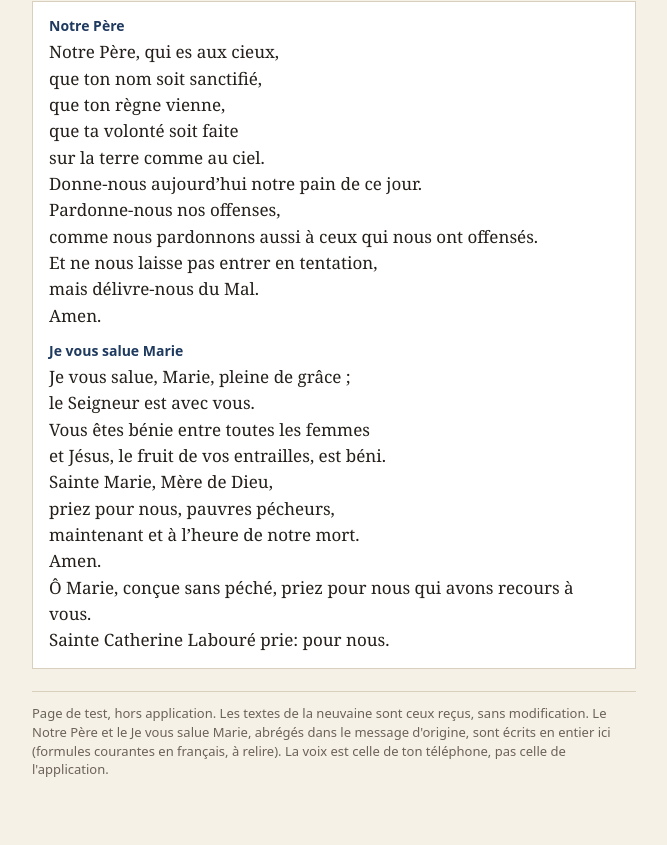
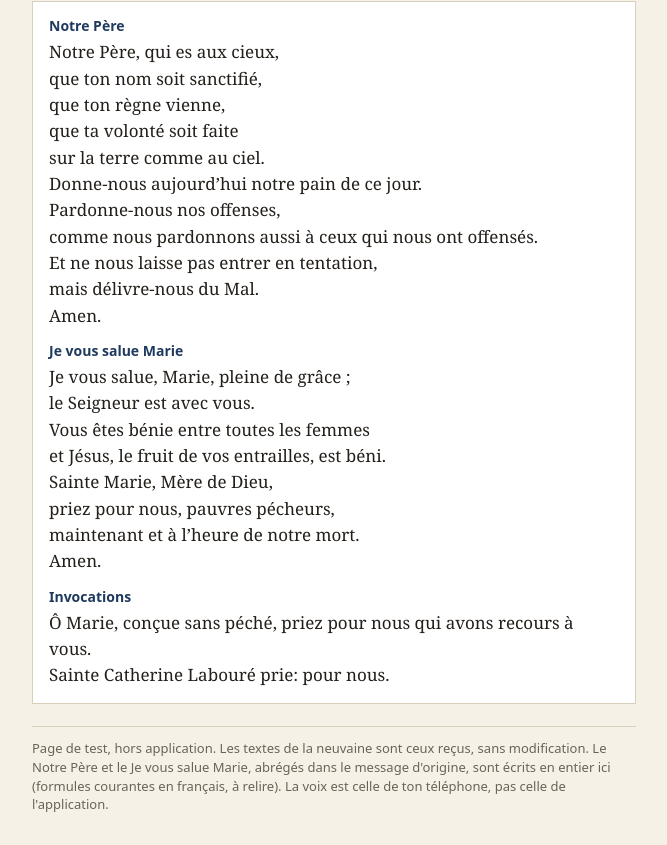
Before and after one commit to ramah/neuvaine-test, an Astro site: page / in a window 1280 px wide. Shown: the part 1433-2278 px from the top of the page, without its empty margins (306-973 px from the left). Before the commit the page ends 2243 px from the top, so only its background shows below. Built offline with nearby package versions, Linux system fonts and the light colour scheme; Astro itself is replaced by a stand-in of ours.

Commit message:
fix: libellé des invocations
Co-Authored-By: Claude Sonnet 5.5 <noreply@anthropic.com>

```diff
--- a/src/pages/index.astro
+++ b/src/pages/index.astro
@@ -40,7 +40,7 @@ function show(){const x=D.days[cur-1];[...box.children].forEach((b,i)=>b.classLi
 document.getElementById('dt').textContent='Jour '+x.n+' : '+x.title;
 document.getElementById('intro').style.whiteSpace='pre-line';document.getElementById('intro').textContent=D.intro;
 document.getElementById('body').textContent=x.body;
-fill('block',[['Notre Père',D.notre_pere],['Je vous salue Marie',D.je_vous_salue_marie],['',x.block_rest]]);
+fill('block',[['Notre Père',D.notre_pere],['Je vous salue Marie',D.je_vous_salue_marie],['Invocations',x.block_rest]]);
 const tw=document.getElementById('tailwrap');tw.style.display=x.tail?'block':'none';document.getElementById('tail').textContent=x.tail;
 document.getElementById('remtxt').textContent='Jour '+x.n+' de la neuvaine : '+D.title.replace('Neuvaine à ','')+'. Il est l\'heure de prier. (08:00)';speechSynthesis.cancel()}
 function say(t){const u=new SpeechSynthesisUtterance(t.replace(/…/g,', '));u.lang='fr-FR';speechSynthesis.speak(u)}
```
